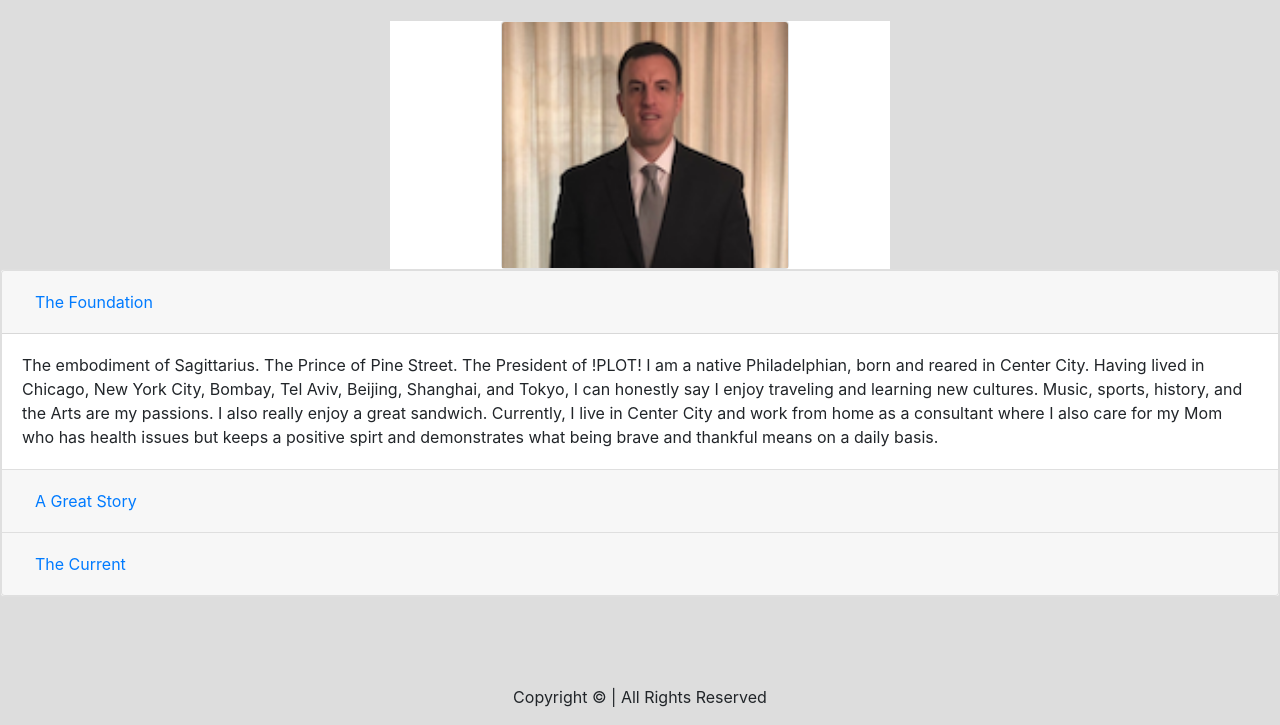
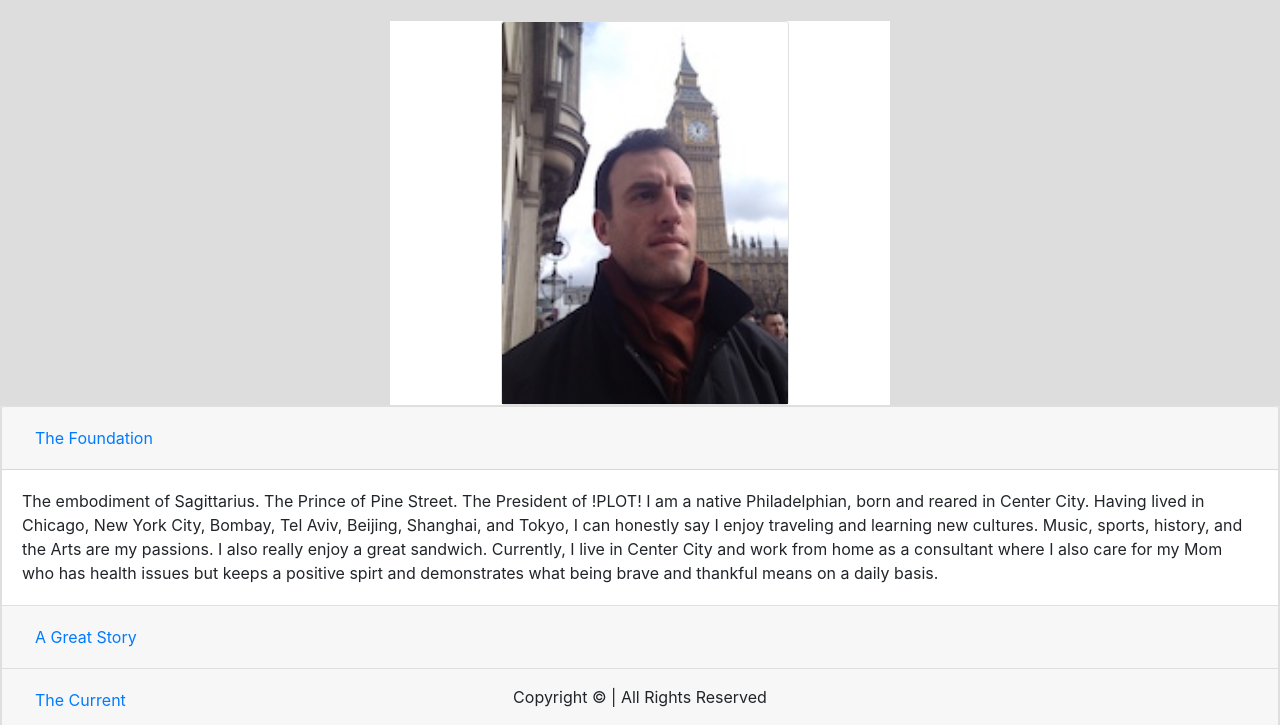
Before and after one commit to BPresseisen/Bootstrap-Portfolio, a plain HTML site: page index.html in a window 1280 px wide. Shown: the part 75-800 px from the top of the page. Drawn offline with nearby package versions, Linux system fonts and the light colour scheme.

Commit message:
20190327

```diff
--- a/index.html
+++ b/index.html
@@ -51,7 +51,7 @@
 
         <div class="card" style="width: 18rem; justify-content:center; margin-left: 6rem;">
 
-            <img src="assets/images/Ben_Presseisen.png" class="card-img-top" alt="BDP">
+            <img src="assets/images/BenBen.jpeg" class="card-img-top" alt="BDP">
 
         </div>
 
```
Also changed, not shown: assets/images/BenBen.jpeg (added).
